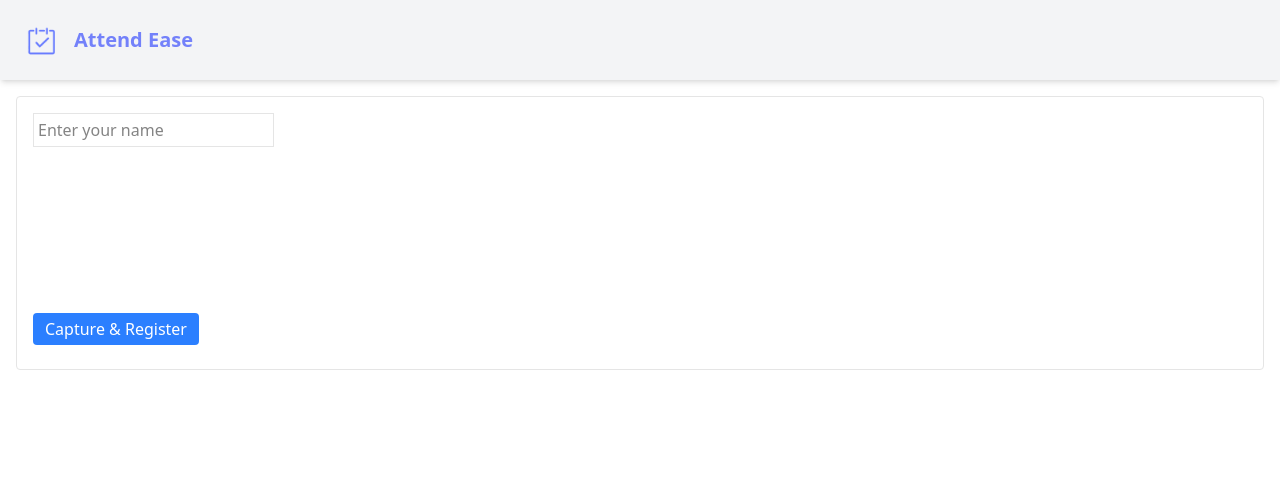
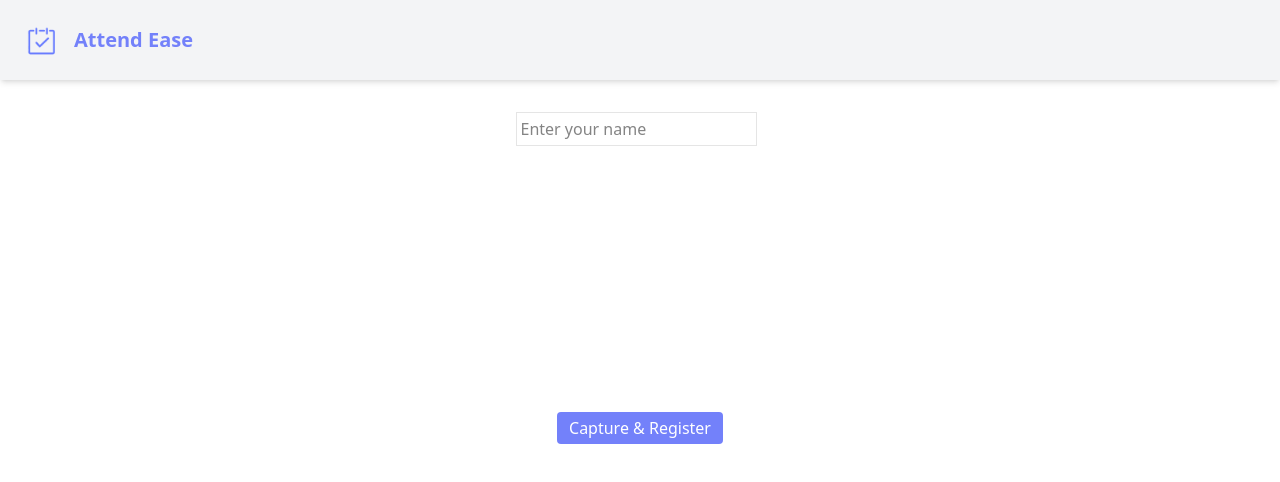
Before and after one commit to subigya-js/attend-ease, a Next.js app in the folder frontend/: page /organizations/1/attendance in a window 1280 px wide. Shown: the top 482 px of the page. Built offline with nearby package versions, Linux system fonts and the light colour scheme; no server answers.

Commit message:
style: enhance layout and styling of RegisterFace component

```diff
--- a/frontend/src/components/attendance/RegisterFace.tsx
+++ b/frontend/src/components/attendance/RegisterFace.tsx
@@ -49,7 +49,7 @@ const RegisterFace = () => {
     };
 
     return (
-        <div className="p-4 border rounded">
+        <div className="p-4  rounded flex flex-col justify-center items-center">
             <input
                 placeholder="Enter your name"
                 value={name}
@@ -57,12 +57,12 @@ const RegisterFace = () => {
                 className="border p-1 mr-2"
             />
             <div className="my-2">
-                <video ref={videoRef} width="300" height="200" autoPlay muted />
+                <video ref={videoRef} width="500" height="300" autoPlay muted className='rounded-md'/>
                 <canvas ref={canvasRef} width="300" height="200" className="hidden" />
             </div>
             <button
                 onClick={handleCapture}
-                className="bg-blue-500 text-white px-3 py-1 rounded"
+                className="bg-primary cursor-pointer text-white px-3 py-1 rounded"
             >
                 Capture & Register
             </button>
```
